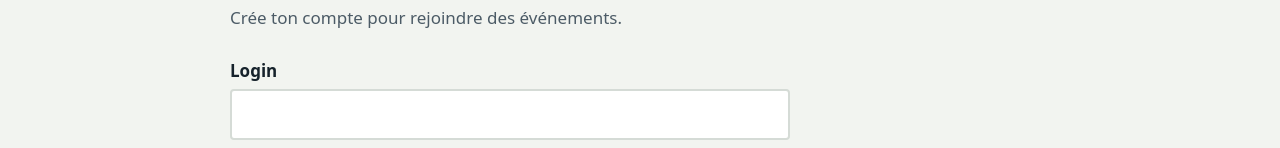
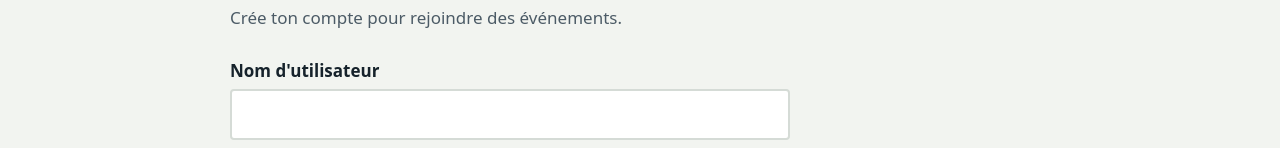
Before and after one commit to midooos/iSport, a React (Vite) app in the folder frontend/: page /register in a window 1280 px wide. Shown: the part 148-296 px from the top of the page. Built offline with nearby package versions, Linux system fonts and the light colour scheme.

Commit message:
Traduction du libellé du formulaire d’inscription

```diff
--- a/frontend/src/pages/Register.jsx
+++ b/frontend/src/pages/Register.jsx
@@ -59,7 +59,7 @@ export default function Register() {
           </p>
         )}
 
-        <Input label="Login" id="login" name="login" value={values.login} onChange={handleChange} error={errors.login} autoComplete="username" />
+        <Input label="Nom d'utilisateur" id="login" name="login" value={values.login} onChange={handleChange} error={errors.login} autoComplete="username" />
         <Input label="Email" id="email" name="email" type="email" value={values.email} onChange={handleChange} error={errors.email} autoComplete="email" />
         <Input label="Mot de passe" id="password" name="password" type="password" value={values.password} onChange={handleChange} error={errors.password} hint="8 caractères minimum." autoComplete="new-password" />
         <Input label="Confirmer le mot de passe" id="confirmPassword" name="confirmPassword" type="password" value={values.confirmPassword} onChange={handleChange} error={errors.confirmPassword} autoComplete="new-password" />
```
